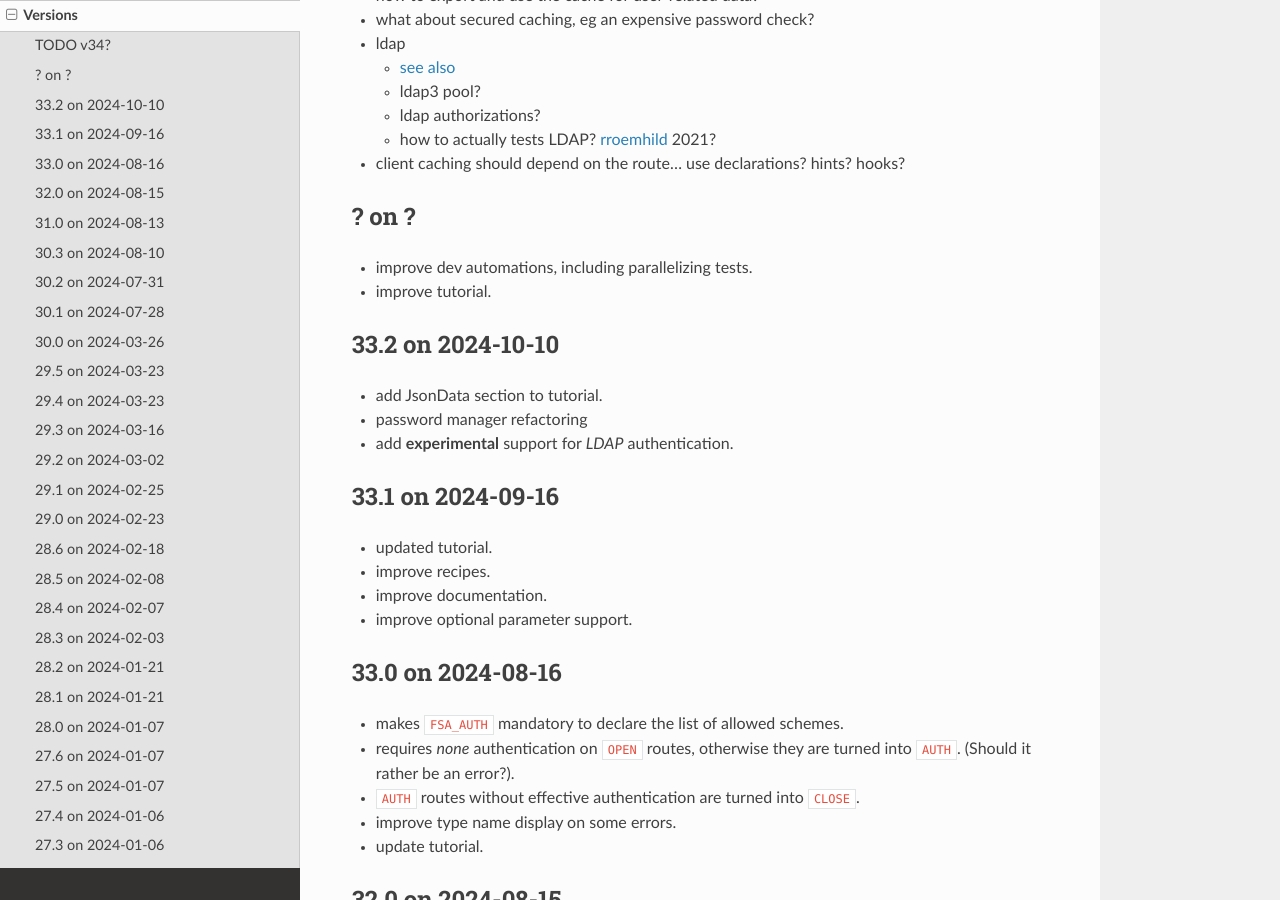
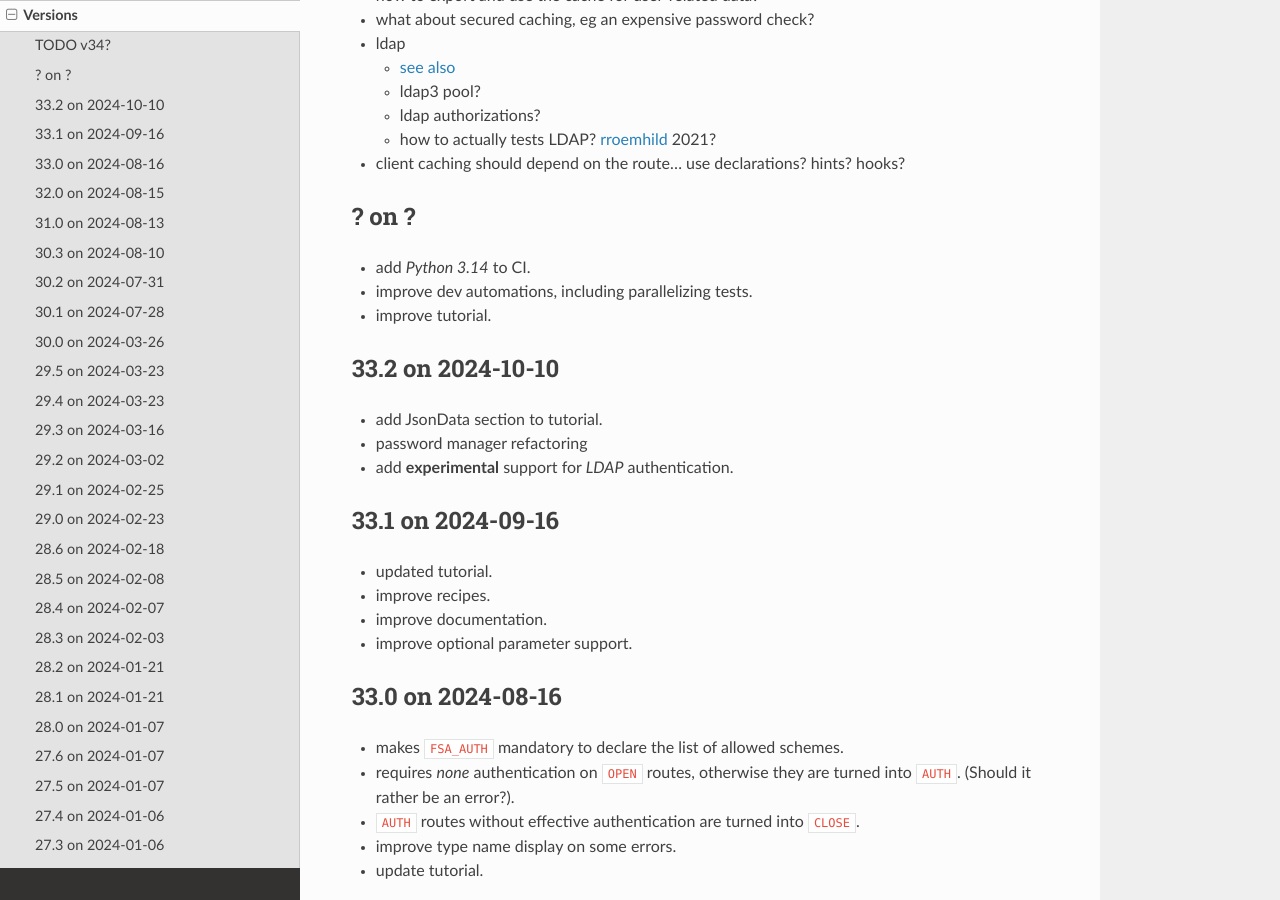
Before and after one commit to zx80/flask-simple-auth, a Sphinx documentation site: the page built from docs/VERSIONS.md, in a window 1280 px wide and 900 px high, scrolled down 400 px. Built offline with Sphinx 7.4.7 and the Read the Docs theme 3.1.0, drawn with Linux system fonts in a browser that asks for light colours; pages that are not in the unit, such as notebooks, are missing from menus.

Commit message:
enable py 3.14, the most pi py version.

```diff
--- a/docs/VERSIONS.md
+++ b/docs/VERSIONS.md
@@ -23,6 +23,7 @@ and packaged on [PyPI](https://pypi.org/project/FlaskSimpleAuth/).
 
 ## ? on ?
 
+- add _Python 3.14_ to CI.
 - improve dev automations, including parallelizing tests.
 - improve tutorial.
 
```
Also changed, not shown: 1 other file.
